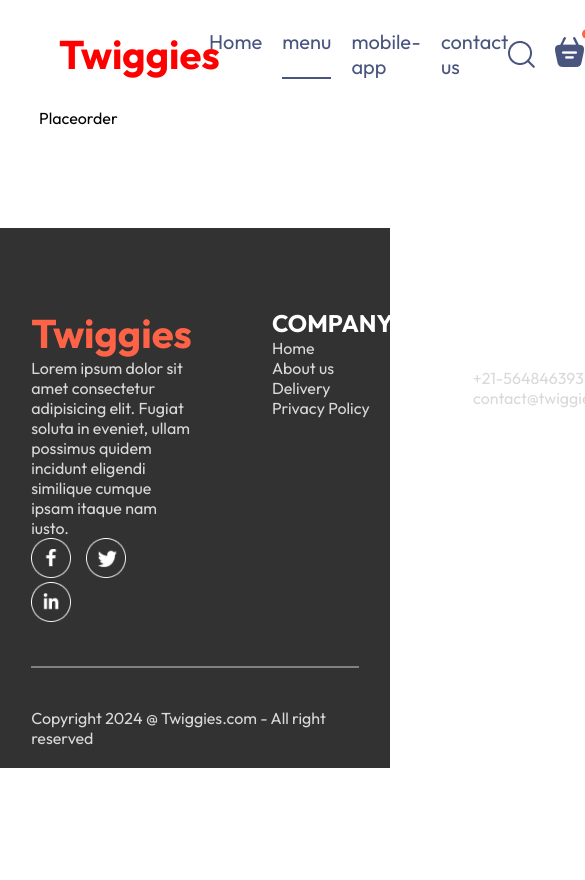
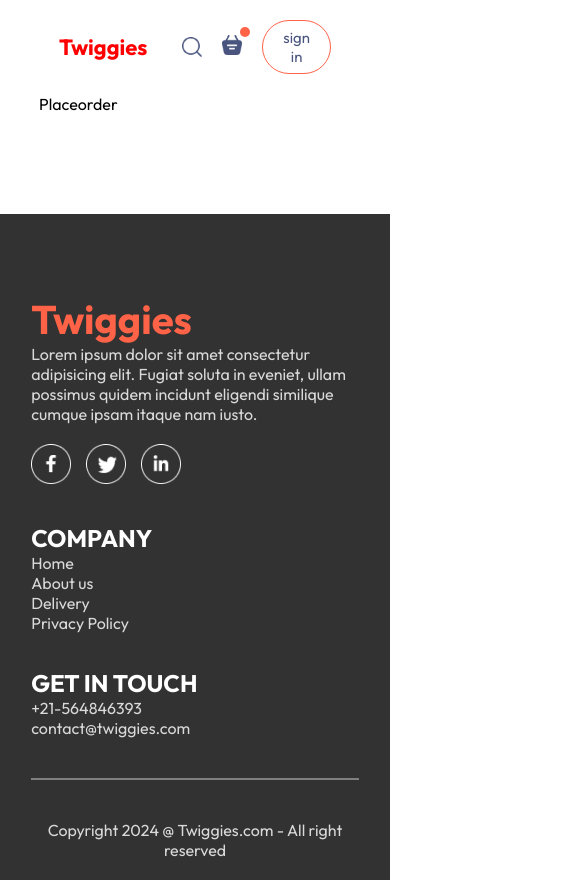
Before and after one commit to gauravdotiyal/Twiggies, a React (Vite) app: page /PlaceOrder in a window 390 px wide. Shown: the top 880 px of the page, 585 px wide, since content can reach past the window. Before the commit the page ends 844 px from the top, so only its background shows below. Built offline with nearby package versions, Linux system fonts and the light colour scheme.

Commit message:
responsiveness part completed

```diff
--- /dev/null
+++ b/src/components/AppDownload/AppDownload.css
@@ -0,0 +1,22 @@
+.app-download{
+    margin: auto auto;
+    margin-top: 100px;
+    font-size: max(3vw,20px);
+    text-align: center;
+    font-weight: 500;
+}
+.app-download-platforms{
+    display: flex;
+    justify-content: center;
+    gap: max(2vw,40px);
+    margin-top: 40px;
+}
+.app-download-platforms img{
+    width: max(30vw,120px);
+    max-width: 180px;
+    transition: 0.5s;
+    cursor: pointer;
+}
+.app-download-platforms :hover{
+     transform: scale(1.15);
+}
--- /dev/null
+++ b/src/components/AppDownload/AppDownload.jsx
@@ -0,0 +1,18 @@
+import React from 'react'
+import './AppDownload.css'
+import { assets } from '../../assets/assets'
+
+
+const AppDownload = () => {
+  return (
+    <div className='app-download' id='app-download'>
+        <p>For Better Experience Download <br />Twiggies App</p>
+        <div className='app-download-platforms'>
+          <img src={assets.play_store} alt="" />
+          <img src={assets.app_store} alt="" />
+        </div>
+    </div>
+  )
+}
+
+export default AppDownload
--- a/src/components/ExploreMenu/ExploreMenu.css
+++ b/src/components/ExploreMenu/ExploreMenu.css
@@ -46,3 +46,9 @@
     border: 4px solid tomato;
     padding: 2px;
 }
+@media (max-width:1050px){
+    .explore-menu{
+        max-width: 100%;
+        font-size: 14px;
+    }
+}
--- a/src/components/Footer/Footer.css
+++ b/src/components/Footer/Footer.css
@@ -25,6 +25,9 @@
 .footer-content-center h2, .footer-content-right h2{
     color: white;
 }
+.footer-social-icons{
+    margin-top: 20px;
+}
 .footer-social-icons img{
     width: 40px;
     margin-right: 15px;
@@ -40,3 +43,13 @@
     color: tomato;
     font-size: 40px;
 }
+@media (max-width:750px){
+    .footer-content{
+        display: flex;
+        flex-direction: column;
+        gap: 35px;
+    }
+    .footer-copyright{
+        text-align: center;
+    }
+}
--- a/src/components/Header/Header.css
+++ b/src/components/Header/Header.css
@@ -34,3 +34,20 @@
     font-size:  max(1vw,13px);
     border-radius: 50px;
 }
+@media (max-width:1050px){
+
+    .header-contents{
+        max-width: 45%;
+    }
+}
+@media (max-width:750px){
+    .header-contents{
+        max-width: 65%;
+    }
+    .header-contents p{
+        display: none;
+    }
+    .header-contents button{
+        padding:2vw 4vw;
+    }
+}
--- a/src/components/Navbar/Navbar.css
+++ b/src/components/Navbar/Navbar.css
@@ -58,3 +58,50 @@
     top:-8px;
     right: -8px;
 }
+@media (max-width:1050px){
+    .navbar .logo{
+       width: 140px;
+       font-size: 23px;
+    }
+    .navbar-menu{
+        gap: 20px;
+        font-size: 17px;
+    }
+    .navbar-right{
+        gap: 30px;
+    }
+    .navbar-right img{
+        width: 22px;
+    }
+    .navbar-right button{
+        padding: 8px 25px;
+    }
+}
+@media (max-width:900px){
+    .navbar .logo{
+       width: 140px;
+       font-size: 15px;
+    }
+    .navbar-menu{
+        gap: 15px;
+        font-size: 16px;
+    }
+    .navbar-right{
+        gap: 20px;
+    }
+    .navbar-right img{
+        width: 20px;
+    }
+    .navbar-right button{
+        padding: 7px 20px;
+        font-size: 15px;
+    }
+}
+@media (max-width:750px){
+    .navbar-menu{
+         display: none;
+    }
+    .navbar .logo h1{
+        font-size: 22px;
+    }
+}
--- a/src/pages/Home/Home.jsx
+++ b/src/pages/Home/Home.jsx
@@ -3,6 +3,7 @@
 import Header from '../../components/Header/Header'
 import ExploreMenu from '../../components/ExploreMenu/ExploreMenu'
 import FoodDisplay from '../../components/FoodDisplay/FoodDisplay'
+import AppDownload from '../../components/AppDownload/AppDownload'
 
 
 const Home = () => {
@@ -14,7 +15,7 @@
        <Header/>
        <ExploreMenu category={category} setCategory={setCategory}/>
        <FoodDisplay category={category}/>
-
+       <AppDownload/>
     </div>
   )
 }
```
